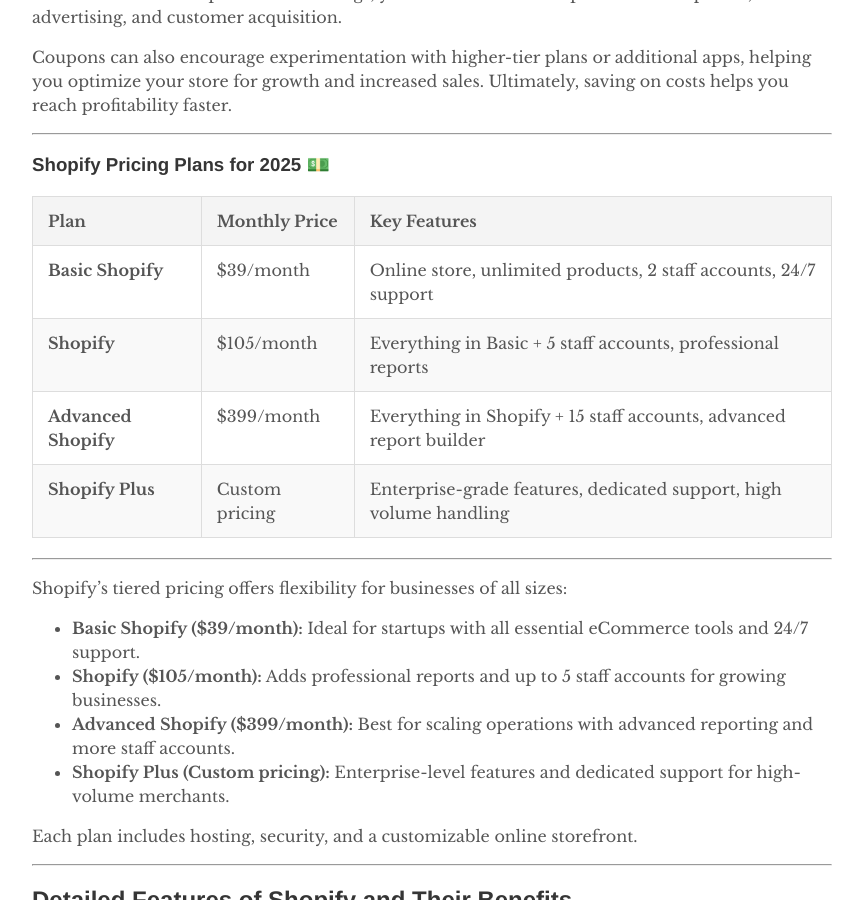
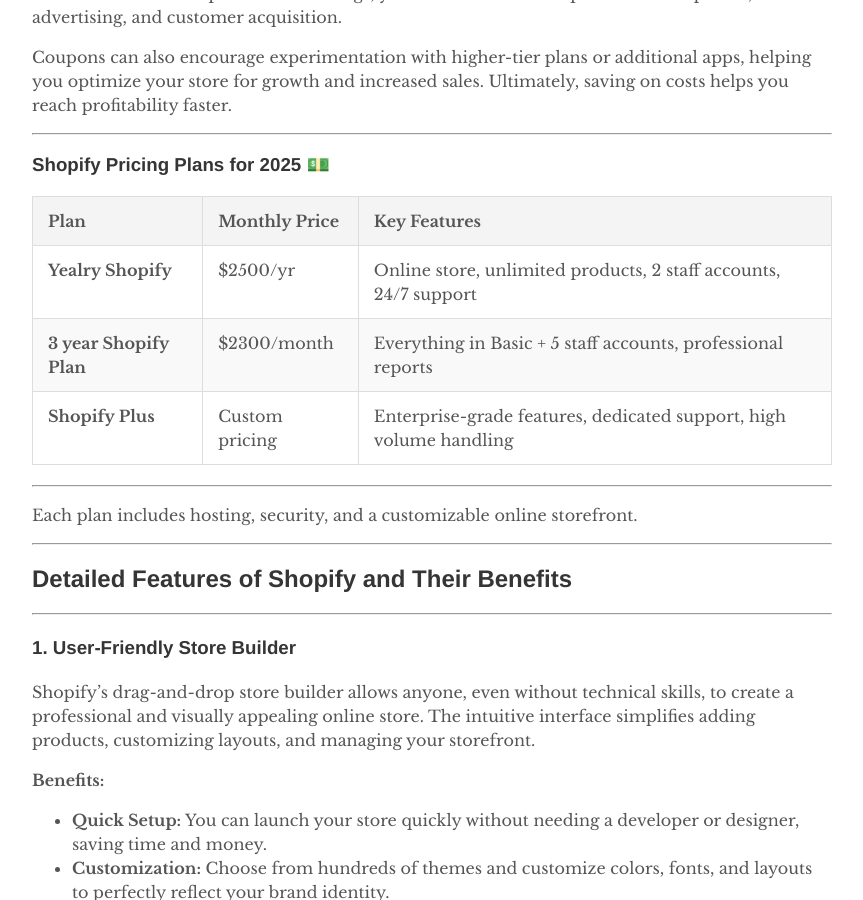
Before and after one commit to digiexe-official/dg, a Jekyll site: the page built from wp/shopify discount codes.md, in a window 1280 px wide and 900 px high, scrolled down 1513 px. Shown: the whole window, without its empty margins (208-1071 px from the left). Built offline with Jekyll 4.4.1, drawn with Linux system fonts in a browser that asks for light colours.

Commit message:
Updated pricing

```diff
--- a/wp/shopify discount codes.md
+++ b/wp/shopify discount codes.md
@@ -77,19 +77,11 @@ saving on costs helps you reach profitability faster.
 
 | Plan               | Monthly Price       | Key Features                                                       |
 |--------------------|---------------------|-------------------------------------------------------------------|
-| **Basic Shopify**  | $39/month           | Online store, unlimited products, 2 staff accounts, 24/7 support   |
-| **Shopify**        | $105/month          | Everything in Basic + 5 staff accounts, professional reports       |
-| **Advanced Shopify** | $399/month          | Everything in Shopify + 15 staff accounts, advanced report builder |
+| **Yealry Shopify**  | $2500/yr           | Online store, unlimited products, 2 staff accounts, 24/7 support   |
+| **3 year Shopify Plan**        | $2300/month          | Everything in Basic + 5 staff accounts, professional reports       |
 | **Shopify Plus**   | Custom pricing      | Enterprise-grade features, dedicated support, high volume handling |
 
 ---
-
-Shopify’s tiered pricing offers flexibility for businesses of all sizes:
-
-- **Basic Shopify ($39/month):** Ideal for startups with all essential eCommerce tools and 24/7 support.
-- **Shopify ($105/month):** Adds professional reports and up to 5 staff accounts for growing businesses.
-- **Advanced Shopify ($399/month):** Best for scaling operations with advanced reporting and more staff accounts.
-- **Shopify Plus (Custom pricing):** Enterprise-level features and dedicated support for high-volume merchants.
 
 Each plan includes hosting, security, and a customizable online storefront.
 
```
